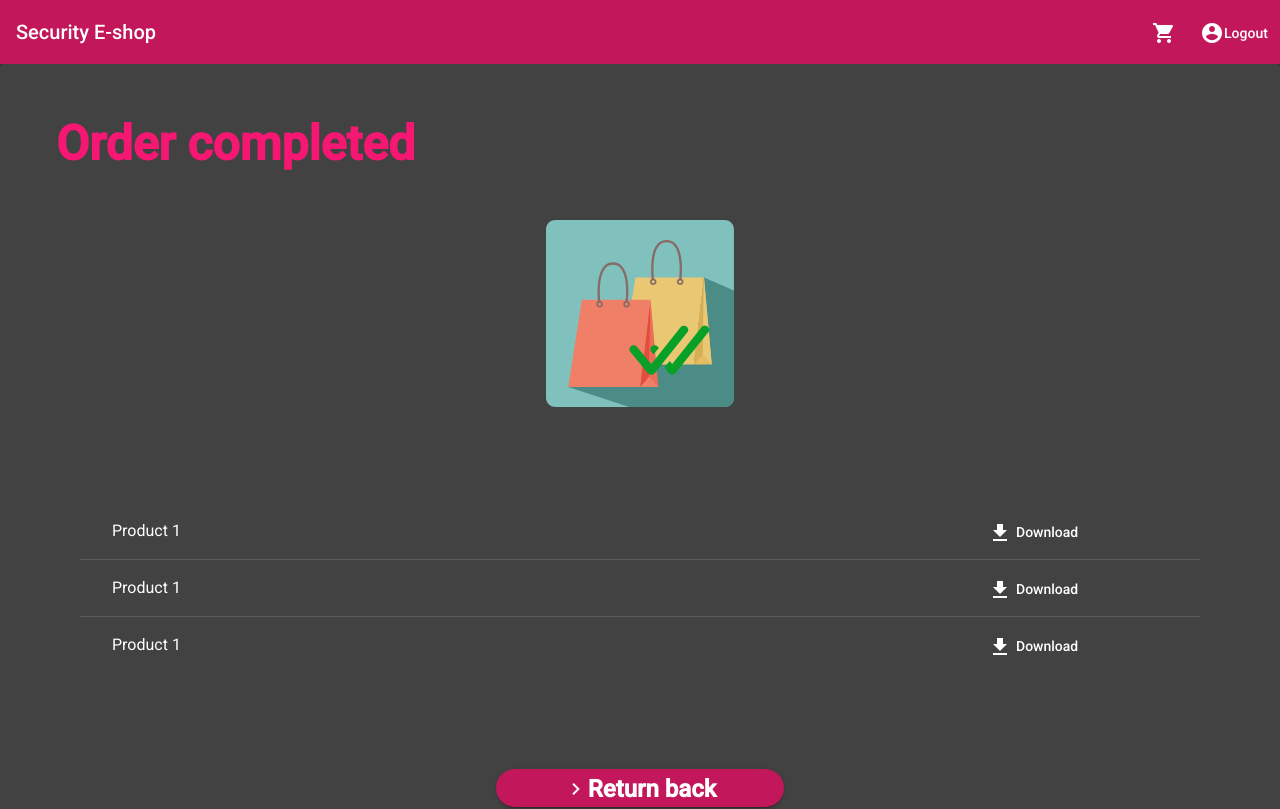
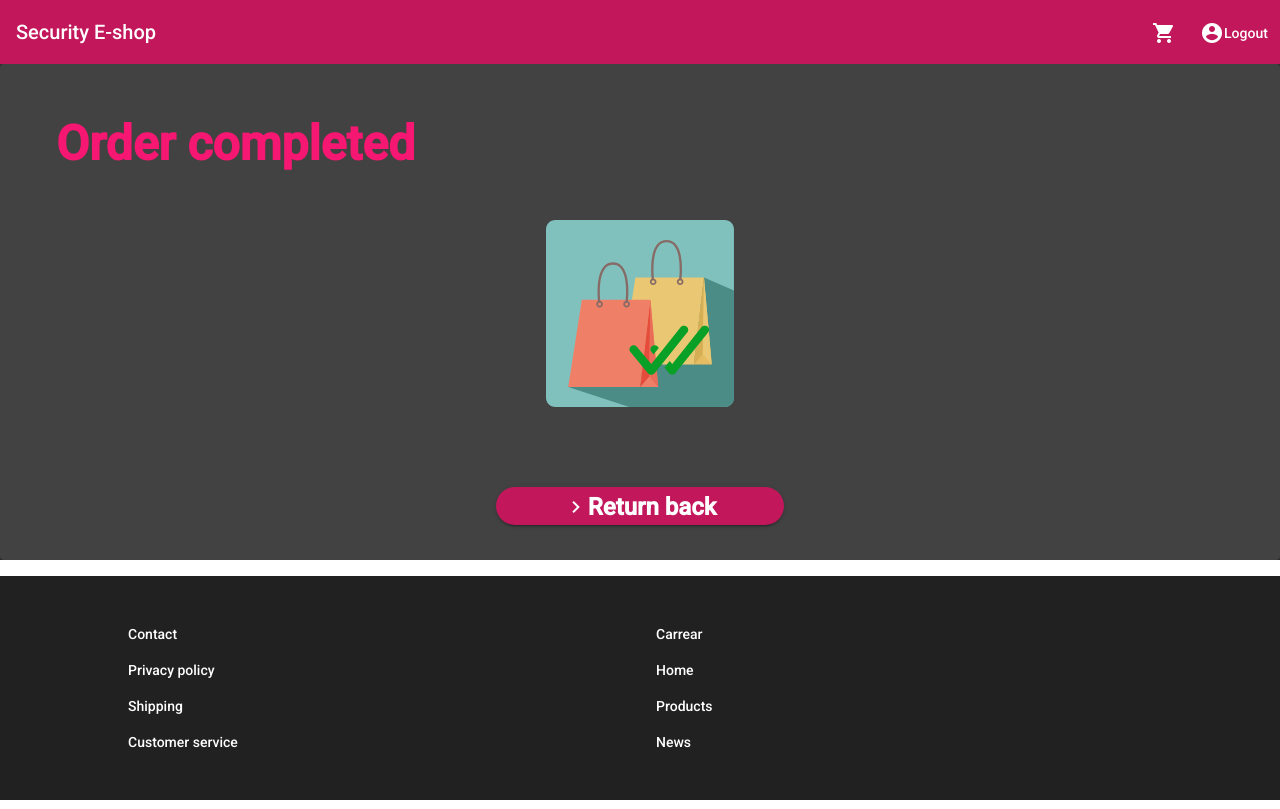
Before and after one commit to jperdek/security-eshop, an Angular app: page /completed in a window 1280 px wide. Shown: the top 809 px of the page. Built offline with nearby package versions, Linux system fonts and the light colour scheme; sample sign-in values are in the browser's storage.

Commit message:
Finishing order template made dynamic

```diff
--- a/src/app/card/card.component.ts
+++ b/src/app/card/card.component.ts
@@ -108,7 +108,7 @@ export class CardComponent implements OnInit {
     dictionary['name'] = name;
     dictionary['description'] = description;
     dictionary['price'] = price;
-    dictionary['URL'] = url;
+    dictionary['url'] = url;
     dictionary['quantity'] = quantity;
 
     if(this.titles.length < 6){
@@ -132,7 +132,7 @@ export class CardComponent implements OnInit {
       dictionary['name'] = name;
       dictionary['description'] = description;
       dictionary['price'] = price;
-      dictionary['URL'] = url;
+      dictionary['url'] = url;
       dictionary['quantity'] = quantity;
       this.titles.push(dictionary);
   }
--- a/src/app/order-completed/order-completed.component.css
+++ b/src/app/order-completed/order-completed.component.css
@@ -22,14 +22,6 @@
     padding-bottom: 1rem;
 }
 
-.download-list {
-   display: block;
-   margin: 4rem;
-   border-radius: 20px;
-   padding-top: 1rem;
-   padding-bottom: 2rem;
-   justify-content: center;
-}
 
 @media(min-width: 700px){
     .icon-complete-button {
--- a/src/app/order-completed/order-completed.component.html
+++ b/src/app/order-completed/order-completed.component.html
@@ -6,36 +6,18 @@
      <div class="completed-info">
         <img class="card-image" src="/assets/images/shopping-bag-done.svg"/>
      </div >
-     <mat-list role="list" class="download-list">
+     <mat-list role="list" class="download-list" *ngFor="let product of products; let i = index">
+        <mat-divider ></mat-divider>
             <mat-list-item role="listitem">
-                <div mat-line>Product 1</div>
-                <a href="/assets/einstein/005.jpg" download>
+                <div mat-line>{{ product.name }}</div>
+                <a href="{{ product.url }}" download>
                     <button mat-icon-button class="icon-complete-button">
                         <mat-icon mat-list-icon>download</mat-icon>
                         <span>Download</span>
                     </button>
                 </a>
             </mat-list-item>
-            <mat-divider></mat-divider>
-            <mat-list-item role="listitem">
-                <div mat-line>Product 1</div>
-                <a href="/assets/einstein/005.jpg" download>
-                    <button mat-icon-button class="icon-complete-button">
-                        <mat-icon mat-list-icon>download</mat-icon>
-                        <span>Download</span>
-                    </button>
-                </a>
-            </mat-list-item>
-            <mat-divider></mat-divider>
-            <mat-list-item role="listitem">
-                <div mat-line>Product 1</div>
-                <a href="/assets/einstein/005.jpg" download>
-                    <button mat-icon-button class="icon-complete-button">
-                        <mat-icon mat-list-icon>download</mat-icon>
-                        <span>Download</span>
-                    </button>
-                </a>
-            </mat-list-item>
+            <mat-divider ></mat-divider>
         </mat-list>
     </mat-card-content>
     <div fxShow="true" class="button-style button-style-center">
--- a/src/app/order-completed/order-completed.component.ts
+++ b/src/app/order-completed/order-completed.component.ts
@@ -9,7 +9,18 @@ export class OrderCompletedComponent implements OnInit {
 
   constructor() { }
 
+  products:any;
+
   ngOnInit(): void {
+    this.products = this.getBoughtProducts();
   }
 
+  getBoughtProducts():any{
+    var string = localStorage.getItem("boughtProducts");
+    var boughtProducts;
+    if(string != null){
+      return boughtProducts = JSON.parse(string);
+    }
+    return []
+  }
 }
--- a/src/app/paying-methods/paying-methods.component.ts
+++ b/src/app/paying-methods/paying-methods.component.ts
@@ -28,7 +28,7 @@ export class PayingMethodsComponent implements OnInit {
   maxPricePaymentMethod: number;
   minPriceCashOnDelivery: number;
   maxPriceCashOnDelivery: number;
-  payment: number
+  payment: number;
   order: Order = { userName: "", shipmentAddress: "", cartInfo: { products: [], finalPrice: 0 }, creditCardInfo: { iban: 0, valid: "", cvc: "" } };
 
 
@@ -78,6 +78,25 @@ export class PayingMethodsComponent implements OnInit {
     return -1;
   }
 
+  renameKey ( obj, oldKey, newKey ) {
+    obj[newKey] = obj[oldKey];
+    delete obj[oldKey];
+  }
+
+  getProducts():any {
+    var cartString = localStorage.getItem("shoppingCartProducts");
+    if (cartString !== null) {
+      var dictionary = JSON.parse(cartString);
+      var array = Object.values(dictionary);
+      if( array.length == 0){
+        return []
+      }
+      array.forEach( obj => this.renameKey( obj, 'title', 'name' ) );
+      return array;
+    }
+    return [];
+  }
+
   getDeliveryInformation(): any {
     var deliveryInfo = localStorage.getItem("deliveryInfo");
     if (deliveryInfo === null) {
@@ -96,7 +115,7 @@ export class PayingMethodsComponent implements OnInit {
 
     this.order.userName = deliveryInfo.name + deliveryInfo.surname;
     this.order.shipmentAddress = deliveryInfo.address;
-    this.order.cartInfo.products = [];
+    this.order.cartInfo.products =  this.getProducts();
     this.order.cartInfo.finalPrice = this.payment;
 
     if(cardInfo != null) {
@@ -109,15 +128,21 @@ export class PayingMethodsComponent implements OnInit {
       this.order.creditCardInfo.cvc = "none";
     }
 
-    console.log("nice")
+    console.log(this.order)
 
 
     return this._ourHttpClient.post("http://localhost:8080/create/order", this.order).subscribe(
       (response) => {
         console.log(response);
-
+        console.log(response['order']['products'])
         if (response != null) {
-          console.log(response);
+          if(response['order']['payed']){
+            localStorage.removeItem("shoppingCartProducts");
+            localStorage.setItem("boughtProducts", JSON.stringify(response['order']['products']));
+            this.router.navigateByUrl('/completed');
+          } else {
+            this.router.navigateByUrl('/');
+          }
 
         } else {
         }
@@ -148,16 +173,12 @@ export class PayingMethodsComponent implements OnInit {
   onInputChange(event: MatSliderChange) {
     this.payment = event.value;
   }
-  public bankTransferPayment(): void {
-    this.saveOrder(null);
-
-    this.router.navigateByUrl('/completed');
+  public bankTransferPayment(){
+    return this.saveOrder(null);
   }
 
-  public cashOnDeliveryPayment(): void {
-    this.saveOrder(null);
-
-    this.router.navigateByUrl('/completed');
+  public cashOnDeliveryPayment(){
+    return this.saveOrder(null);
   }
 
 }
```
